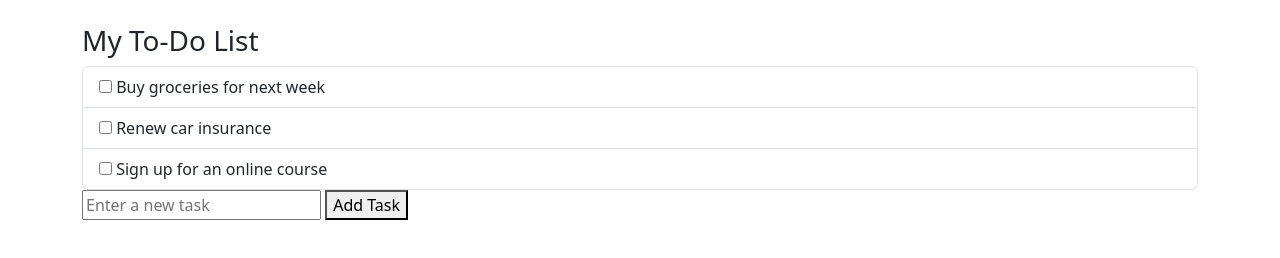
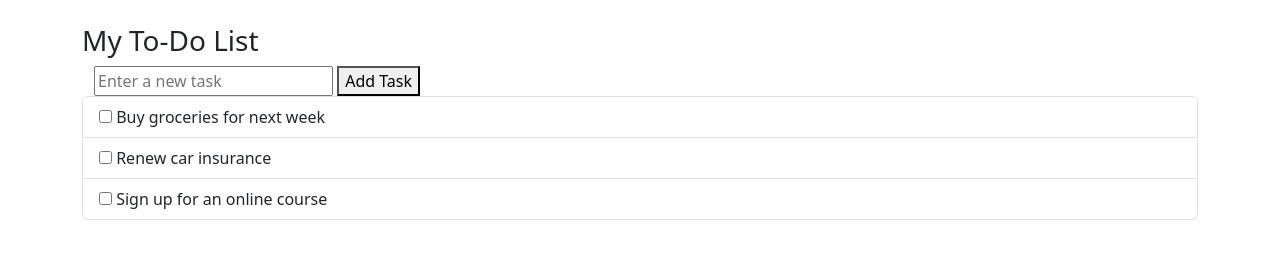
Before and after one commit to JovanniRamirez/ToDoList, a plain HTML site: page index.html in a window 1280 px wide. Drawn offline with nearby package versions, Linux system fonts and the light colour scheme.

Commit message:
Moved the add button to the top so it would not be buried after adding many tasks

```diff
--- a/index.html
+++ b/index.html
@@ -6,11 +6,20 @@
     <title>Document</title>
     <link href="https://cdn.jsdelivr.net/npm/bootstrap@5.3.3/dist/css/bootstrap.min.css" rel="stylesheet" integrity="sha384-QWTKZyjpPEjISv5WaRU9OFeRpok6YctnYmDr5pNlyT2bRjXh0JMhjY6hW+ALEwIH" crossorigin="anonymous">
     <script src="https://cdn.jsdelivr.net/npm/bootstrap@5.3.3/dist/js/bootstrap.bundle.min.js" integrity="sha384-YvpcrYf0tY3lHB60NNkmXc5s9fDVZLESaAA55NDzOxhy9GkcIdslK1eN7N6jIeHz" crossorigin="anonymous"></script>
+    <script defer src="js/main.js"></script>
 </head>
 <body>
+
     <div class="container mt-4">
         <h3>My To-Do List</h3>
-        <ul class="list-group">
+
+        <div class="container">
+            <input type="text" id="taskInput" placeholder="Enter a new task">
+            <button onclick="addTask()">Add Task</button>
+
+        </div>
+
+        <ul class="list-group" id="tasklist">
             <li class="list-group-item">
                 <input type="checkbox" id="task1">
                 <label for="task1">Buy groceries for next week</label>
@@ -26,13 +35,5 @@
         </ul>
     </div>
 
-    <div class="container">
-        <input type="text" id="taskInput" placeholder="Enter a new task">
-        <button onclick="addTask()">Add Task</button>
-        <ul id="taskList"></ul>
-    </div>
-
-
-
 </body>
 </html>
```
